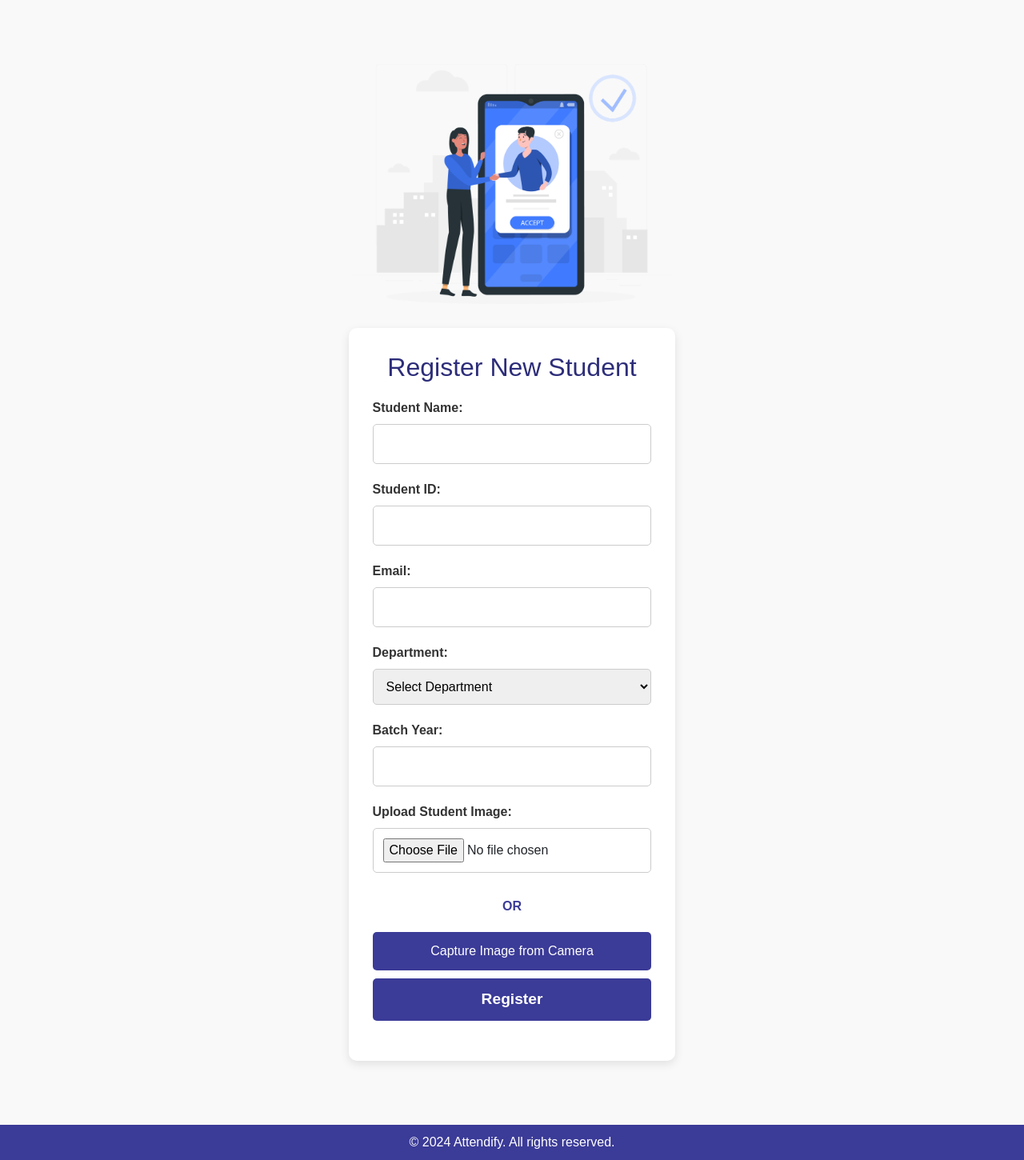
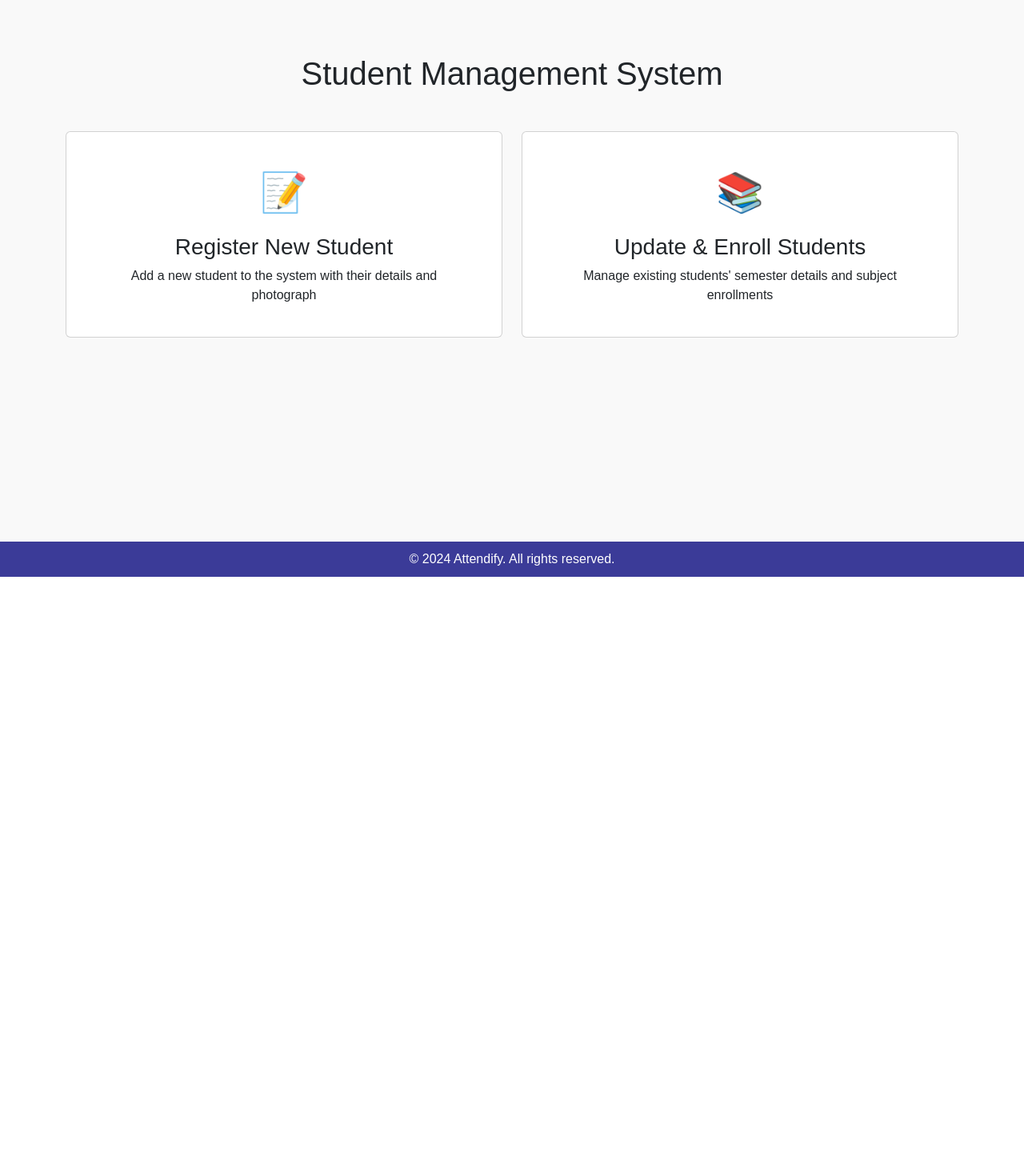
Before and after one commit to yosaad1000/Attendify, a Flask app: page /register_student in a window 1280 px wide. Shown: the part 79-1529 px from the top of the page at 80% size. After the commit the page ends 800 px from the top, so only its background shows below. Run offline with Flask 3, Linux system fonts and the light colour scheme; data that the repository does not hold is empty; parts of the project's set-up code (start-up, migrations or seed data) failed here and were passed over.

Commit message:
Registering New students successfully

```diff
--- a/app.py
+++ b/app.py
@@ -292,17 +292,28 @@ def dashboard():
         logger.error(f"Dashboard error: {str(e)}")
         return f"An error occurred: {e}", 500
 
-@app.route('/register_student', methods=['GET', 'POST'])
+
+@app.route('/register_student', methods=['GET'])
 def register_student():
-    if request.method == 'POST':
+    """Show registration options for new and existing students"""
+    departments = storage_service.get_all_departments()
+    return render_template('register.html',
+                          departments=departments,
+                          current_year=date.today().year)
+
+@app.route('/register_new_student', methods=['POST'])
+def register_new_student():
+    """Handle new student registration"""
+    try:
         name = request.form['name']
         student_id = request.form['student_id']
         email = request.form.get('email', '')
         department_id = request.form.get('department_id', '')
         batch_year = request.form.get('batch_year', datetime.now().year)
+        current_semester = request.form.get('current_semester', '1')
 
         if storage_service.student_exists(student_id):
-            return "Student ID already registered", 400
+            return jsonify({"success": False, "message": "Student ID already registered"}), 400
 
         # Get image from either file upload or camera capture
         image_data = None
@@ -311,39 +322,119 @@ def register_student():
             if file and allowed_file(file.filename):
                 image_data = file.read()
         elif 'captured_image' in request.form:
-            image_data = base64.b64decode(request.form['captured_image'].split(',')[1])
+            captured_image = request.form['captured_image']
+            if captured_image:
+                if ',' in captured_image:
+                    image_data = base64.b64decode(captured_image.split(',')[1])
+                else:
+                    image_data = base64.b64decode(captured_image)
 
         if not image_data:
-            return "No image provided", 400
+            return jsonify({"success": False, "message": "No image provided"}), 400
 
-        try:
-            # Process face for recognition
-            process_image_for_registration(image_data, student_id, name)
+        # Process face for recognition
+        process_image_for_registration(image_data, student_id, name)
 
-            # Create and store student record
-            student = Student(
-                student_id=student_id,
-                name=name,
-                email=email,
-                department_id=department_id,
-                batch_year=batch_year
-            )
-            storage_service.add_student(student)
+        # Create and store student record
+        student = Student(
+            student_id=student_id,
+            name=name,
+            email=email,
+            department_id=department_id,
+            batch_year=batch_year,
+            current_semester=current_semester
+        )
+        storage_service.add_student(student)
 
-            return redirect(url_for('index'))
-        except Exception as e:
-            logger.error(f"Registration error: {str(e)}")
-            return f"Error processing registration: {str(e)}", 500
+        # Return success response for AJAX request
+        flash(f'{student.student_id} was registered successfully', 'success')
+        return redirect(url_for('register_student'))
+    except Exception as e:
+        return jsonify({"success": False, "message": f"Error: {str(e)}"}), 500
 
-    # GET request: show registration form
-    departments = storage_service.get_all_departments()
-    return render_template('register.html', departments=departments)
+@app.route('/register_existing_student', methods=['POST'])
+def register_existing_student():
+    """Register an existing student for a new semester"""
+    try:
+        student_id = request.form['student_id']
+        new_semester = request.form['new_semester']
 
+        if not storage_service.student_exists(student_id):
+            return jsonify({"success": False, "message": "Student not found"}), 404
 
+        # Update the student's semester
+        if storage_service.update_student_semester(student_id, new_semester):
+            return jsonify({
+                "success": True,
+                "message": "Student semester updated successfully",
+                "student_id": student_id,
+                "new_semester": new_semester
+            })
+        else:
+            return jsonify({"success": False, "message": "Failed to update student semester"}), 500
+    except Exception as e:
+        return jsonify({"success": False, "message": f"Error: {str(e)}"}), 500
 
+# @app.route('/get_next_student_number/<year>/<department_id>')
+# def get_next_student_number(year, department_id):
+#     """Get the next available student number for auto-generation"""
+#     try:
+#         next_number = storage_service.get_next_student_number(year, department_id)
+#         return jsonify({"success": True, "number": next_number})
+#     except Exception as e:
+#         return jsonify({"success": False, "message": str(e)}), 500
 
+# @app.route('/get_students_by_filter/<department_id>/<batch_year>/<semester>')
+# def get_students_by_filter(department_id, batch_year, semester):
+#     """Get students filtered by department, batch year and current semester"""
+#     try:
+#         students = storage_service.get_students_by_filters(department_id, batch_year, semester)
+#         return jsonify({
+#             "success": True,
+#             "students": [student.to_dict() for student in students]
+#         })
+#     except Exception as e:
+#         return jsonify({"success": False, "message": str(e)}), 500
 
+# @app.route('/get_departments')
+# def get_departments():
+#     """Get all departments"""
+#     try:
+#         departments = storage_service.get_all_departments()
+#         return jsonify([dept.to_dict() for dept in departments])
+#     except Exception as e:
+#         return jsonify({"success": False, "message": str(e)}), 500
 
+# @app.route('/admin/enroll_student', methods=['GET', 'POST'])
+# def admin_enroll_student():
+#     """Enroll student in subjects"""
+#     if request.method == 'POST':
+#         try:
+#             student_id = request.form['student_id']
+#             subject_id = request.form['subject_id']
+#             semester = request.form['semester']
+#             academic_year = request.form['academic_year']
+#             attempt = request.form.get('attempt', 1)
+
+#             # Enroll student in subject
+#             success = storage_service.enroll_student_in_subject(
+#                 student_id, subject_id, semester, academic_year, attempt)
+
+#             if success:
+#                 return jsonify({"success": True, "message": "Student enrolled successfully"})
+#             else:
+#                 return jsonify({"success": False, "message": "Failed to enroll student"}), 500
+#         except Exception as e:
+#             return jsonify({"success": False, "message": str(e)}), 500
+#     else:
+#         # GET request - render enrollment page
+#         student_id = request.args.get('student_id')
+#         if student_id:
+#             student = storage_service.get_student(student_id)
+#             subjects = storage_service.get_subjects_for_semester(student.current_semester)
+#             return render_template('enroll_student.html', student=student, subjects=subjects)
+#         else:
+#             return redirect(url_for('register'))
 
 
 
--- a/templates/register.html
+++ b/templates/register.html
@@ -1,44 +1,40 @@
 {% extends "base.html" %}
 
-{% block title %}Register Student - Attendify{% endblock %}
+{% block title %}Student Registration - Attendify{% endblock %}
 
 {% block extra_styles %}
 <style>
-    /* Register-specific styles */
-    .content-container {
-        display: flex;
-        flex-direction: column;
-        align-items: center;
-        justify-content: center;
-        padding: 40px 20px;
+    .option-card {
+        transition: all 0.3s ease;
+        cursor: pointer;
+        height: 100%;
     }
 
-    .illustration {
-        text-align: center;
-        margin-bottom: 30px;
+    .option-card:hover {
+        transform: translateY(-5px);
+        box-shadow: 0 10px 20px rgba(0,0,0,0.15);
     }
 
-    .illustration img {
-        max-width: 100%;
-        height: auto;
-        max-height: 300px;
-        border-radius: 10px;
-        transition: 0.3s;
+    .card-icon {
+        font-size: 3rem;
+        color: #3b3b98;
+        margin-bottom: 15px;
     }
 
     .form-container {
-        width: 100%;
-        max-width: 500px;
+        display: none;
         background: #fff;
         padding: 30px;
         border-radius: 10px;
         box-shadow: 0 4px 12px rgba(0, 0, 0, 0.1);
-        transition: 0.3s;
+        margin-top: 30px;
     }
 
-    .form-container h2 {
-        text-align: center;
-        color: #2d2d7a;
+    .active-form {
+        display: block;
+    }
+
+    .back-button {
         margin-bottom: 20px;
     }
 
@@ -47,40 +43,6 @@
         margin-bottom: 8px;
         font-weight: bold;
         color: #333;
-    }
-
-    .form-container form input {
-        width: 100%;
-        padding: 12px;
-        margin-bottom: 20px;
-        border: 1px solid #ccc;
-        border-radius: 5px;
-        font-size: 1rem;
-        transition: 0.3s;
-    }
-
-    .form-container form select {
-        width: 100%;
-        padding: 12px;
-        margin-bottom: 20px;
-        border: 1px solid #ccc;
-        border-radius: 5px;
-        font-size: 1rem;
-        transition: 0.3s;
-    }
-
-    .form-container form input[type="submit"] {
-        background-color: #3b3b98;
-        color: #fff;
-        font-size: 1.2rem;
-        font-weight: bold;
-        border: none;
-        cursor: pointer;
-        transition: 0.3s;
-    }
-
-    .form-container form input[type="submit"]:hover {
-        background-color: #2d2d7a;
     }
 
     .capture-button {
@@ -101,80 +63,222 @@
         background-color: #2d2d7a;
     }
 
-    /* Responsive adjustments */
-    @media (max-width: 768px) {
-        .form-container {
-            max-width: 90%;
-        }
-    }
-
-    @media (max-width: 480px) {
-        .form-container {
-            max-width: 350px;
-            padding: 20px;
-        }
-
-        .form-container form input,
-        .form-container form select {
-            font-size: 0.9rem;
-            padding: 10px;
-        }
-
-        .capture-button {
-            font-size: 0.9rem;
-            padding: 10px 15px;
-        }
-
-        .illustration img {
-            max-height: 250px;
-        }
+    .image-preview {
+        max-width: 200px;
+        margin: 10px 0;
+        display: none;
     }
 </style>
 {% endblock %}
 
 {% block content %}
-<div class="content-container">
-    <div class="illustration">
-        <img src="{{ url_for('static', filename='images/4155936.png') }}" alt="Illustration">
+<div class="container mt-5">
+    <h1 class="text-center mb-5">Student Management System</h1>
+
+    <!-- Option Selection Cards -->
+    <div id="option-cards" class="row mb-5">
+        <div class="col-md-6 mb-4">
+            <div class="card option-card text-center p-4" onclick="showForm('register-new')">
+                <div class="card-body">
+                    <div class="card-icon">
+                        <i class="bi bi-person-plus-fill"></i>📝
+                    </div>
+                    <h3 class="card-title">Register New Student</h3>
+                    <p class="card-text">Add a new student to the system with their details and photograph</p>
+                </div>
+            </div>
+        </div>
+
+        <div class="col-md-6 mb-4">
+            <div class="card option-card text-center p-4" onclick="showForm('enroll-existing')">
+                <div class="card-body">
+                    <div class="card-icon">
+                        <i class="bi bi-journal-check"></i>📚
+                    </div>
+                    <h3 class="card-title">Update & Enroll Students</h3>
+                    <p class="card-text">Manage existing students' semester details and subject enrollments</p>
+                </div>
+            </div>
+        </div>
     </div>
 
-    <div class="form-container">
-        <h2>Register New Student</h2>
-        <form action="{{ url_for('register_student') }}" method="POST" enctype="multipart/form-data">
-            <label for="name">Student Name:</label>
-            <input type="text" name="name" id="name" required>
+    <!-- Register New Student Form -->
+    <div id="register-new-form" class="form-container">
+        <button class="btn btn-secondary back-button" onclick="showOptions()">
+            <i class="bi bi-arrow-left"></i> Back to Options
+        </button>
+        <h2 class="text-center mb-4">Register New Student</h2>
+        <form action="{{ url_for('register_new_student') }}" method="POST" enctype="multipart/form-data">
+            <div class="row">
+                <div class="col-md-6">
+                    <div class="mb-3">
+                        <label for="department_id">Department:</label>
+                        <select name="department_id" id="department_id" class="form-select" required>
+                            <option value="">Select Department</option>
+                            {% for dept in departments %}
+                            <option value="{{ dept.dept_id }}">{{ dept.name }}</option>
+                            {% endfor %}
+                        </select>
+                    </div>
+                </div>
 
-            <label for="student_id">Student ID:</label>
-            <input type="text" name="student_id" id="student_id" required>
+                <div class="col-md-6">
+                    <div class="mb-3">
+                        <label for="batch_year">Batch Year:</label>
+                        <input type="number" name="batch_year" id="batch_year"
+                               class="form-control" value="{{ current_year }}" required>
+                    </div>
+                </div>
+            </div>
 
-            <label for="email">Email:</label>
-            <input type="email" name="email" id="email">
+            <div class="row">
+                <div class="col-md-6">
+                    <div class="mb-3">
+                        <label for="name">Student Name:</label>
+                        <input type="text" name="name" id="name" class="form-control" required>
+                    </div>
+                </div>
 
-            <label for="department_id">Department:</label>
-            <select name="department_id" id="department_id">
-                <option value="">Select Department</option>
-                {% for department in departments %}
-                <option value="{{ department.id }}">{{ department.name }}</option>
-                {% endfor %}
-            </select>
+                <div class="col-md-6">
+                    <div class="mb-3">
+                        <label for="email">Email:</label>
+                        <input type="email" name="email" id="email" class="form-control">
+                    </div>
+                </div>
+            </div>
 
-            <label for="batch_year">Batch Year:</label>
-            <input type="number" name="batch_year" id="batch_year" value="{{ current_year }}">
+            <div class="mb-3">
+                <label for="student_id">Student ID:</label>
+                <input type="text" name="student_id" id="student_id" class="form-control" required>
+            </div>
 
-            <label for="file">Upload Student Image:</label>
-            {% if captured_image %}
-                <img src="{{ url_for('uploads', filename=captured_image) }}"
-                     alt="Captured Image"
-                     style="width: 100%; margin-bottom: 20px;">
-                <input type="hidden" name="captured_image" value="{{ captured_image }}">
-            {% else %}
-                <input type="file" name="file" id="file" accept=".jpg, .jpeg, .png" required>
-                <p style="text-align: center; margin: 10px 0; color: #3b3b98; font-weight: bold;">OR</p>
-                <a href="{{ url_for('capture') }}" class="capture-button">Capture Image from Camera</a>
-            {% endif %}
+            <div class="mb-3">
+                <label for="current_semester">Current Semester:</label>
+                <select name="current_semester" id="current_semester" class="form-select" required>
+                    <option value="">Select Semester</option>
+                    {% for n in range(1,9) %}
+                    <option value="{{ n }}">Semester {{ n }}</option>
+                    {% endfor %}
+                </select>
+            </div>
 
-            <input type="submit" value="Register">
+            <div class="mb-3">
+                <label for="file">Upload Student Image:</label>
+                <input type="file" name="file" id="file" class="form-control" accept=".jpg, .jpeg, .png">
+            </div>
+
+            <div class="d-grid gap-2">
+                <button type="submit" class="btn btn-primary btn-lg mt-4">Register Student</button>
+            </div>
         </form>
+    </div>
+
+    <!-- Enroll Existing Student Form -->
+    <div id="enroll-existing-form" class="form-container">
+        <button class="btn btn-secondary back-button" onclick="showOptions()">
+            <i class="bi bi-arrow-left"></i> Back to Options
+        </button>
+        <h2 class="text-center mb-4">Update & Enroll Students</h2>
+
+        <!-- Step 1: Select Department and Batch -->
+        <div id="step1" class="mb-4">
+            <h4 class="mb-3">Step 1: Select Student Criteria</h4>
+            <div class="row">
+                <div class="col-md-4">
+                    <div class="mb-3">
+                        <label for="filter_department_id">Department:</label>
+                        <select id="filter_department_id" class="form-select">
+                            <option value="">Select Department</option>
+                            {% for dept in departments %}
+                            <option value="{{ dept.id }}">{{ dept.name }}</option>
+                            {% endfor %}
+                        </select>
+                    </div>
+                </div>
+
+                <div class="col-md-4">
+                    <div class="mb-3">
+                        <label for="filter_batch_year">Batch Year:</label>
+                        <select id="filter_batch_year" class="form-select">
+                            <option value="">Select Batch Year</option>
+                            {% for year in range(current_year, current_year - 5, -1) %}
+                            <option value="{{ year }}">{{ year }}</option>
+                            {% endfor %}
+                        </select>
+                    </div>
+                </div>
+
+                <div class="col-md-4">
+                    <div class="mb-3">
+                        <label for="filter_semester">Current Semester:</label>
+                        <select id="filter_semester" class="form-select">
+                            <option value="">Select Semester</option>
+                            {% for n in range(1,9) %}
+                            <option value="{{ n }}">Semester {{ n }}</option>
+                            {% endfor %}
+                        </select>
+                    </div>
+                </div>
+            </div>
+
+            <div class="d-grid gap-2">
+                <button class="btn btn-primary" onclick="filterStudents()">Find Students</button>
+            </div>
+        </div>
+
+        <!-- Step 2: Select Students -->
+        <div id="step2" style="display: none;" class="mb-4">
+            <h4 class="mb-3">Step 2: Select Students</h4>
+            <div class="mb-3">
+                <div class="d-flex justify-content-between mb-2">
+                    <label for="student_selector">Select Students:</label>
+                    <div>
+                        <button class="btn btn-sm btn-outline-primary me-2" onclick="selectAllStudents()">Select All</button>
+                        <button class="btn btn-sm btn-outline-secondary" onclick="deselectAllStudents()">Deselect All</button>
+                    </div>
+                </div>
+                <select id="student_selector" class="form-select" multiple size="8">
+                    <!-- Will be populated with filtered students -->
+                </select>
+            </div>
+
+            <div class="row">
+                <div class="col-md-6">
+                    <div class="mb-3">
+                        <label for="new_semester">Update to Semester:</label>
+                        <select id="new_semester" class="form-select">
+                            <option value="">No Change</option>
+                            {% for n in range(1,9) %}
+                            <option value="{{ n }}">Semester {{ n }}</option>
+                            {% endfor %}
+                        </select>
+                    </div>
+                </div>
+            </div>
+
+            <div class="d-grid gap-2">
+                <button class="btn btn-primary" onclick="updateStudentSemester()">Update Semester</button>
+            </div>
+        </div>
     </div>
 </div>
 {% endblock %}
+
+{% block scripts %}
+<script>
+    // Form visibility management
+    function showForm(formId) {
+        document.getElementById('option-cards').style.display = 'none';
+        document.getElementById(formId + '-form').classList.add('active-form');
+    }
+
+    function showOptions() {
+        document.getElementById('option-cards').style.display = 'flex';
+        document.querySelectorAll('.form-container').forEach(form => form.classList.remove('active-form'));
+        document.getElementById('step1').style.display = 'block';
+        document.getElementById('step2').style.display = 'none';
+    }
+
+
+</script>
+{% endblock %}
```
